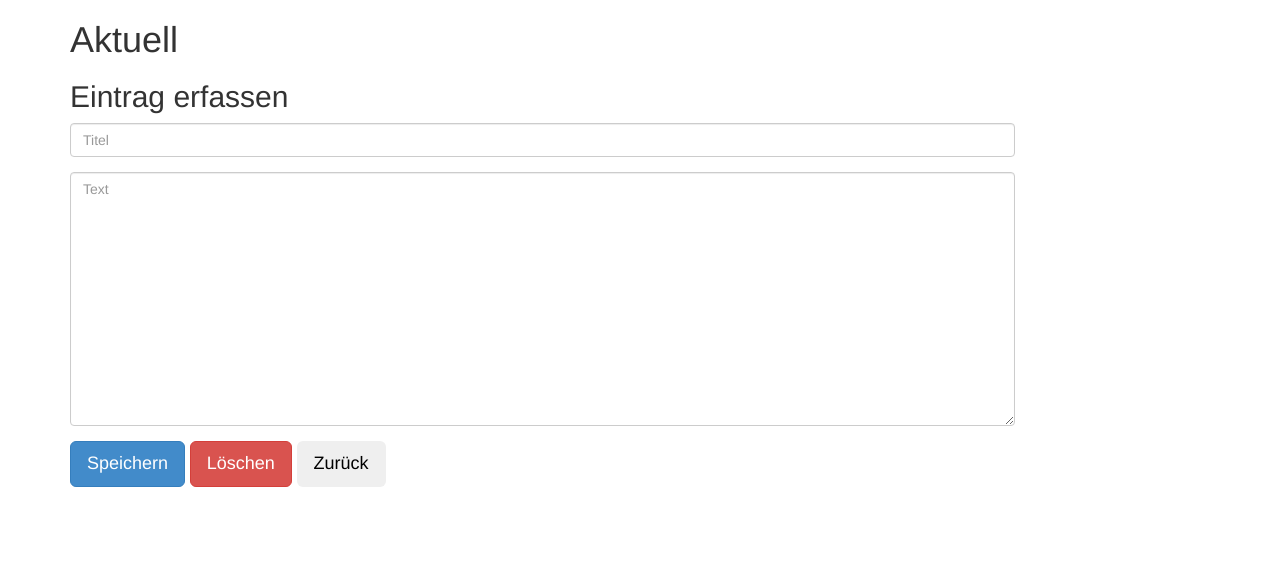
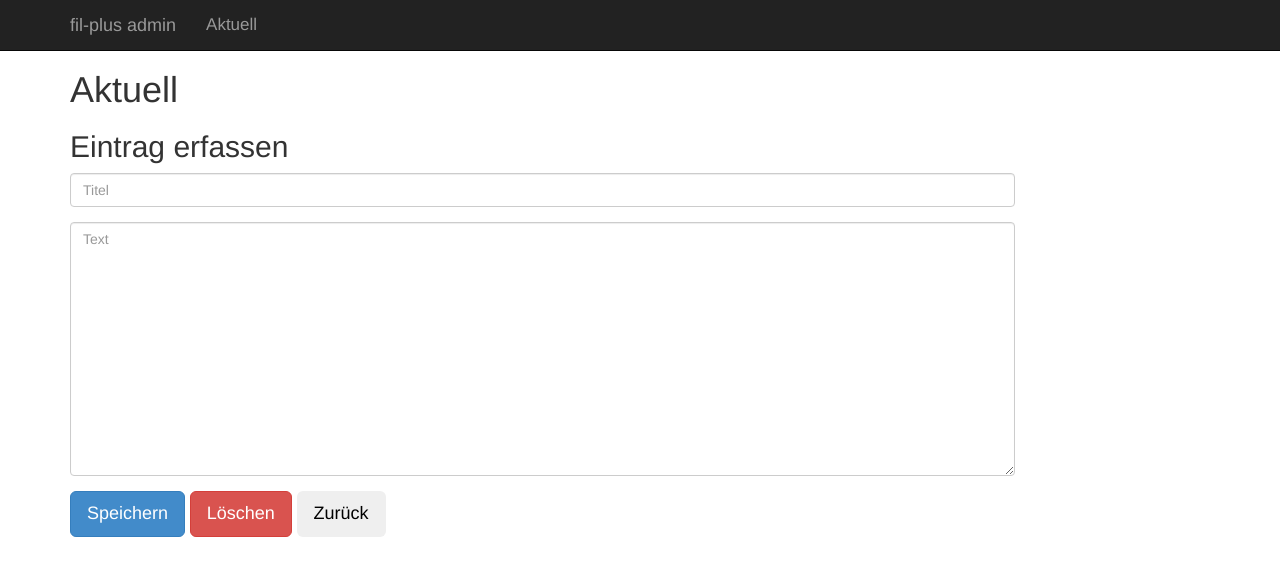
Before and after one commit to begert/fil-plus-website, a PHP site: page /admin/aktuell_edit.php in a window 1280 px wide. Shown: the top 584 px of the page. Run offline with PHP 8.4, Linux system fonts and the light colour scheme; data that the repository does not hold is empty.

Commit message:
navigation for admin

```diff
--- a/src/admin/header.inc.php
+++ b/src/admin/header.inc.php
@@ -14,6 +14,7 @@ $php_self = $_SERVER['PHP_SELF'];
   <link href="../css/bootstrap.min.css" rel="stylesheet" media="screen">
   <style type="text/css">
       body {
+        padding-top: 50px;
         font-size: 170%;
       }
   </style>
@@ -21,6 +22,25 @@ $php_self = $_SERVER['PHP_SELF'];
 </head>
 <body>
 
+    <div class="navbar navbar-inverse navbar-fixed-top" role="navigation">
+      <div class="container">
+        <div class="navbar-header">
+          <button type="button" class="navbar-toggle" data-toggle="collapse" data-target=".navbar-collapse">
+            <span class="sr-only">Toggle navigation</span>
+            <span class="icon-bar"></span>
+            <span class="icon-bar"></span>
+            <span class="icon-bar"></span>
+          </button>
+          <a class="navbar-brand" href="#">fil-plus admin</a>
+        </div>
+        <div class="collapse navbar-collapse">
+          <ul class="nav navbar-nav">
+            <li><a href="aktuell_list.php">Aktuell</a></li>
+          </ul>
+        </div><!--/.nav-collapse -->
+      </div>
+    </div>
+
   <div class="container">
 
     <div class="row">
```
